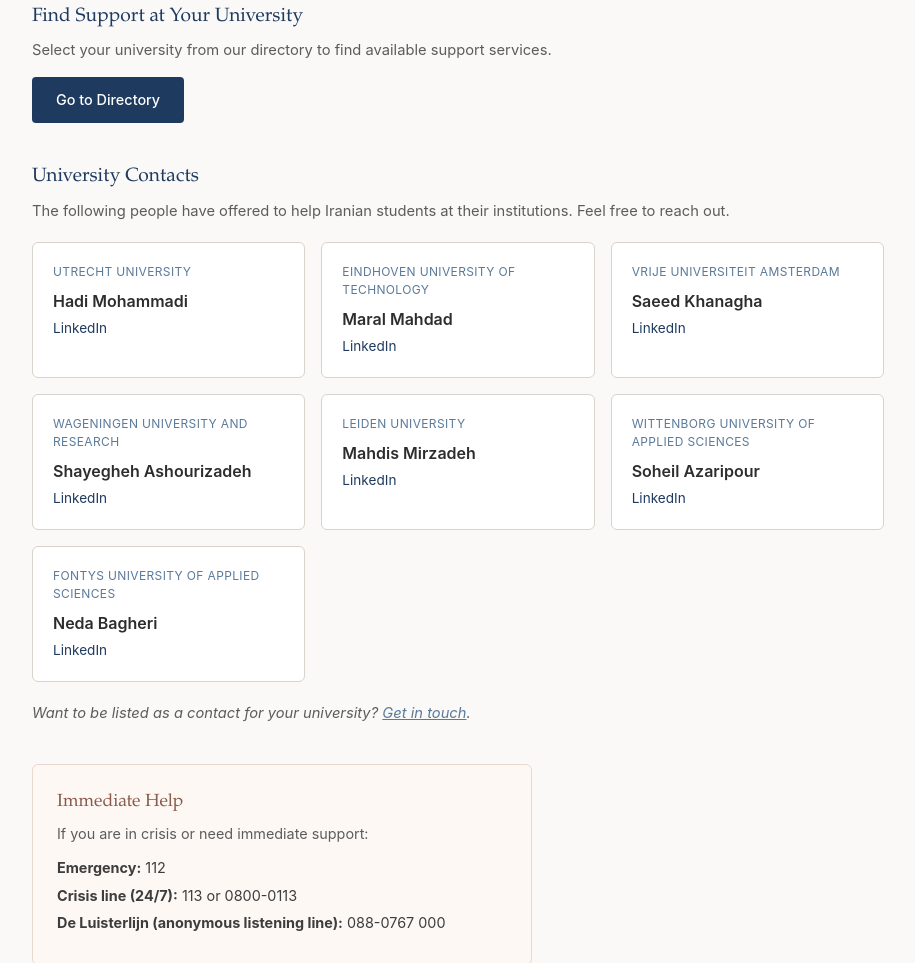
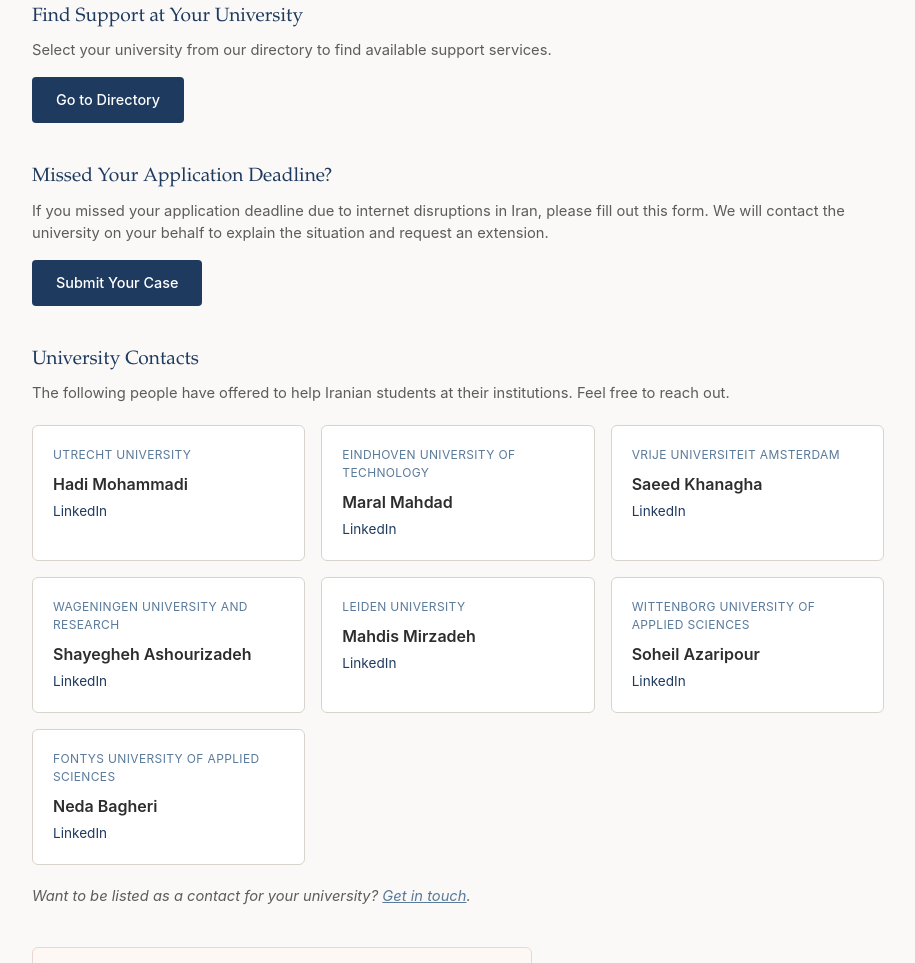
Before and after one commit to NLStudentSupport/nlstudentsupport.github.io, a plain HTML site: page iran-support/index.html in a window 1280 px wide. Shown: the part 745-1708 px from the top of the page, without its empty margins (182-1097 px from the left). Drawn offline with Linux system fonts and the light colour scheme.

Commit message:
Add deadline support form

```diff
--- a/iran-support/index.html
+++ b/iran-support/index.html
@@ -46,6 +46,12 @@
           <h2>Find Support at Your University</h2>
           <p>Select your university from our directory to find available support services.</p>
           <a href="/#directory" class="action-button">Go to Directory</a>
+        </div>
+
+        <div class="action-section">
+          <h2>Missed Your Application Deadline?</h2>
+          <p>If you missed your application deadline due to internet disruptions in Iran, please fill out this form. We will contact the university on your behalf to explain the situation and request an extension.</p>
+          <a href="https://forms.gle/Kxruz1nnSb6BshN38" target="_blank" rel="noopener noreferrer" class="action-button">Submit Your Case</a>
         </div>
 
         <div class="contacts-section">
```
